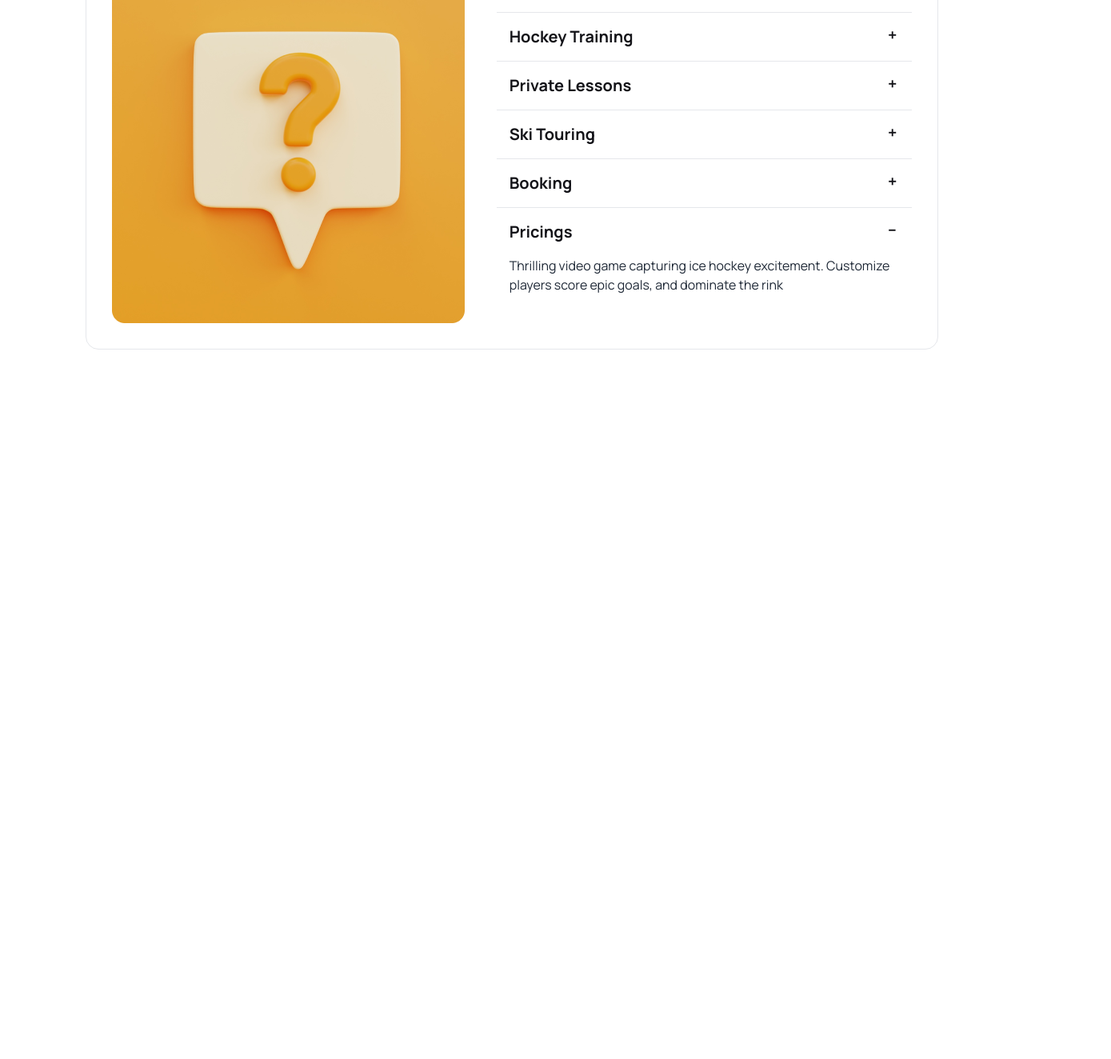
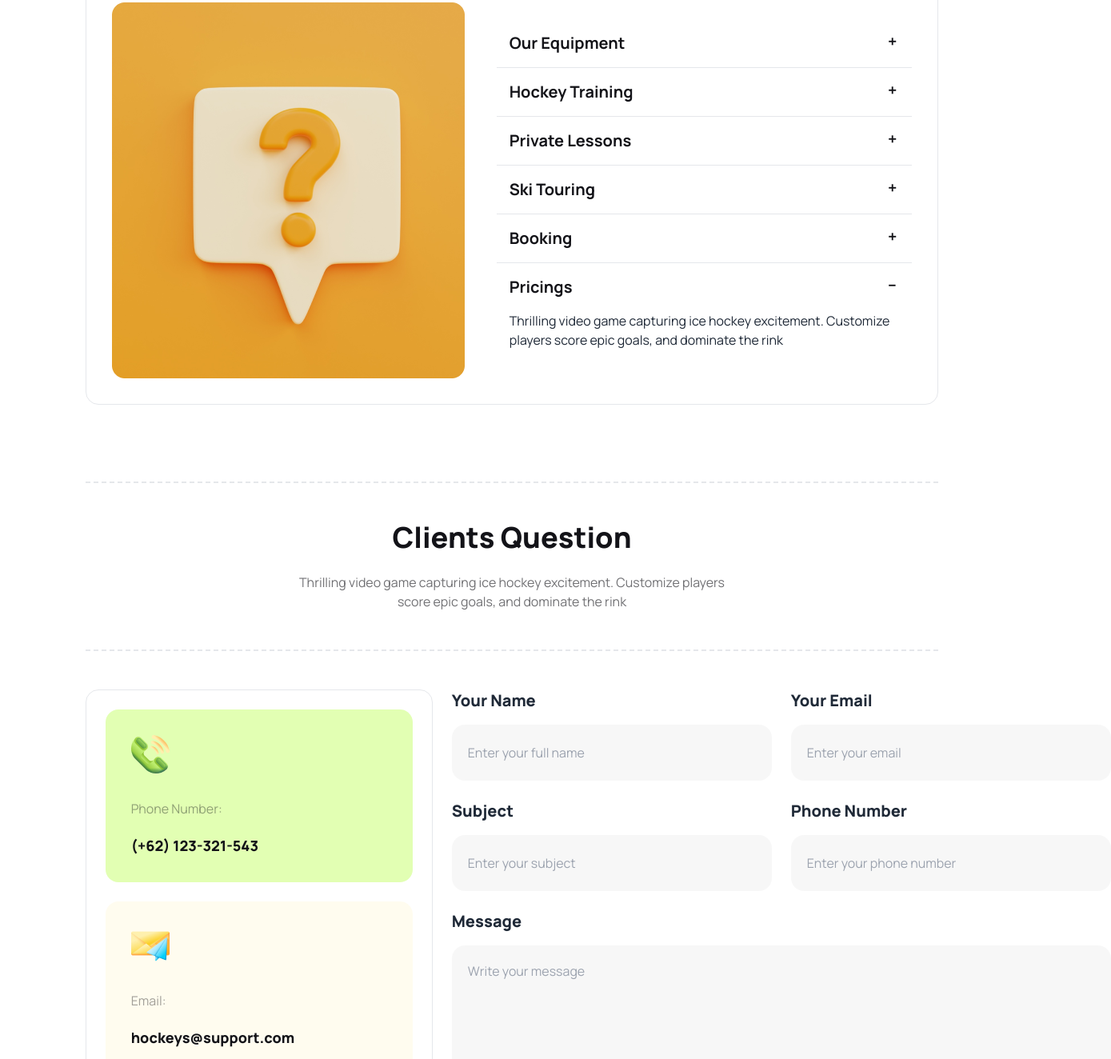
Before and after one commit to yousuf52cse/hockey-as3, a plain HTML site: page index.html in a window 1280 px wide. Shown: the part 3945-5269 px from the top of the page at 80% size, 1389 px wide, since content can reach past the window. Before the commit the page ends 4430 px from the top, so only its background shows below. Drawn offline with nearby package versions, Linux system fonts and the light colour scheme.

Commit message:
Get in Touch Section Complete

```diff
--- a/index.html
+++ b/index.html
@@ -209,7 +209,7 @@
             <div class="grid grid-cols-1 lg:grid-cols-2 gap-6">
                 <!-- P1 -->
                 <div class="card lg:card-side bg-base-100 p-6 border">
-                    <figure><img src="Images/5.png" alt="" class="w-full lg:w-[180px]" /></figure>
+                    <figure><img src="Images/5.png" alt="" class="w-full lg:w-[287px] h-[172px] rounded-2xl" /></figure>
                     <div class="card-body p-0 pt-4 lg:pt-0 lg:p-4">
                         <div class="flex gap-2">
                             <i class="fa-solid fa-star"></i>
@@ -231,7 +231,7 @@
                 </div>
                 <!-- P2 -->
                 <div class="card lg:card-side bg-base-100 p-6 border">
-                    <figure><img src="Images/6.png" alt="" class="w-full lg:w-[180px]" /></figure>
+                    <figure><img src="Images/6.png" alt="" class="w-full lg:w-[287px] h-[172px] rounded-2xl" /></figure>
                     <div class="card-body p-0 pt-4 lg:pt-0 lg:p-4">
                         <div class="flex gap-2">
                             <i class="fa-solid fa-star"></i>
@@ -253,7 +253,7 @@
                 </div>
                 <!-- P3 -->
                 <div class="card lg:card-side bg-base-100 p-6 border">
-                    <figure><img src="Images/7.png" alt="" class="w-full lg:w-[180px]" /></figure>
+                    <figure><img src="Images/7.png" alt="" class="w-full lg:w-[287px] h-[172px] rounded-2xl" /></figure>
                     <div class="card-body p-0 pt-4 lg:pt-0 lg:p-4">
                         <div class="flex gap-2">
                             <i class="fa-solid fa-star"></i>
@@ -275,7 +275,7 @@
                 </div>
                 <!-- P4 -->
                 <div class="card lg:card-side bg-base-100 p-6 border">
-                    <figure><img src="Images/8.png" alt="" class="w-full lg:w-[180px]" /></figure>
+                    <figure><img src="Images/8.png" alt="" class="w-full lg:w-[287px] h-[172px] rounded-2xl" /></figure>
                     <div class="card-body p-0 pt-4 lg:pt-0 lg:p-4">
                         <div class="flex gap-2">
                             <i class="fa-solid fa-star"></i>
@@ -297,7 +297,7 @@
                 </div>
                 <!-- P5 -->
                 <div class="card lg:card-side bg-base-100 p-6 border">
-                    <figure><img src="Images/9.png" alt="" class="w-full lg:w-[180px]" /></figure>
+                    <figure><img src="Images/9.png" alt="" class="w-full lg:w-[287px] h-[172px] rounded-2xl" /></figure>
                     <div class="card-body p-0 pt-4 lg:pt-0 lg:p-4">
                         <div class="flex gap-2">
                             <i class="fa-solid fa-star"></i>
@@ -319,7 +319,8 @@
                 </div>
                 <!-- P6 -->
                 <div class="card lg:card-side bg-base-100 p-6 border">
-                    <figure><img src="Images/10.png" alt="" class="w-full lg:w-[180px]" /></figure>
+                    <figure><img src="Images/10.png" alt="" class="w-full lg:w-[287px] h-[172px] rounded-2xl" />
+                    </figure>
                     <div class="card-body p-0 pt-4 lg:pt-0 lg:p-4">
                         <div class="flex gap-2">
                             <i class="fa-solid fa-star"></i>
@@ -424,6 +425,79 @@
                 </div>
             </div>
         </section>
+
+        <!-- Get in touch Section -->
+        <section class="my-24">
+            <div class="border-y-2 border-dashed mb-12 py-12">
+                <h1 class="text-[#131318] text-2xl lg:text-4xl text-center font-extrabold">Clients Question
+                </h1>
+                <p class="text-[#13131899] text-center mt-6">Thrilling video game capturing ice hockey excitement.
+                    Customize players <br> score epic goals, and dominate the rink</p>
+            </div>
+
+            <div class="flex flex-col lg:flex-row gap-6">
+                <!-- Contact -->
+                <div class="flex flex-col gap-6 border rounded-2xl p-6">
+                    <div class="card lg:w-96 lg:h-[216px] bg-[#e2ffb3] text-primary-content">
+                        <div class="card-body">
+                            <img src="Images/Group 1171275317.png" alt="" class="w-12 h-12 mb-6">
+                            <p class="text-[#13131866]">Phone Number:</p>
+                            <h3 class="font-extrabold text-lg text-[#131318]">(+62) 123-321-543</h3>
+                        </div>
+                    </div>
+
+                    <div class="card lg:w-96 lg:h-[216px] bg-[#FDDD5F1A] text-primary-content">
+                        <div class="card-body">
+                            <img src="Images/Group 1171275318.png" alt="" class="w-12 h-12 mb-6">
+                            <p class="text-[#13131866]">Email:</p>
+                            <h3 class="font-extrabold text-lg text-[#131318]">hockeys@support.com</h3>
+                        </div>
+                    </div>
+
+                    <div class="card lg:w-96 lg:h-[216px] bg-[#629CF31A] text-primary-content">
+                        <div class="card-body">
+                            <img src="Images/Group 1171275321.png" alt="" class="w-12 h-12 mb-6">
+                            <p class="text-[#13131866]">Location:</p>
+                            <h3 class="font-extrabold text-lg text-[#131318]">152/1 Mohakhali Wireless Gate</h3>
+                        </div>
+                    </div>
+
+                </div>
+                <!-- form -->
+                <div>
+                    <div class="flex flex-col lg:flex-row gap-6">
+                        <div class="w-full">
+                            <h4 class="text-xl font-extrabold mb-4">Your Name</h4>
+                            <input type="text" placeholder="Enter your full name"
+                                class="w-full lg:w-[400px] h-[70px] rounded-2xl bg-[#13131808] py-5 pl-5 pr-40" />
+                        </div>
+                        <div class="w-full">
+                            <h4 class="text-xl font-extrabold mb-4">Your Email</h4>
+                            <input type="email" placeholder="Enter your email"
+                                class="w-full lg:w-[400px] h-[70px] rounded-2xl bg-[#13131808] py-5 pl-5 pr-40" />
+                        </div>
+                    </div>
+                    <div class="flex flex-col lg:flex-row gap-6 my-6">
+                        <div class="w-full">
+                            <h4 class="text-xl font-extrabold mb-4">Subject</h4>
+                            <input type="text" placeholder="Enter your subject"
+                                class="w-full lg:w-[400px] h-[70px] rounded-2xl bg-[#13131808] py-5 pl-5 pr-40" />
+                        </div>
+                        <div class="w-full">
+                            <h4 class="text-xl font-extrabold mb-4">Phone Number</h4>
+                            <input type="email" placeholder="Enter your phone number"
+                                class="w-full lg:w-[400px] h-[70px] rounded-2xl bg-[#13131808] py-5 pl-5 pr-40" />
+                        </div>
+                    </div>
+                    <div class="w-full col-span-2">
+                        <h4 class="text-xl font-extrabold mb-4">Message</h4>
+                        <textarea type="text" placeholder="Write your message"
+                            class="w-full h-[325px] rounded-2xl bg-[#13131808] py-5 pl-5 pr-40"></textarea>
+                        <input type="submit" value="Submit" class="w-full bg-[#FF4240] text-[#FFFFFF] text-xl font-bold py-4 rounded-2xl mt-8">
+                    </div>
+                </div>
+            </div>
+        </section>
     </main>
 
 </body>
```
Also changed, not shown: Styles/style.css (line endings or trailing spaces).
